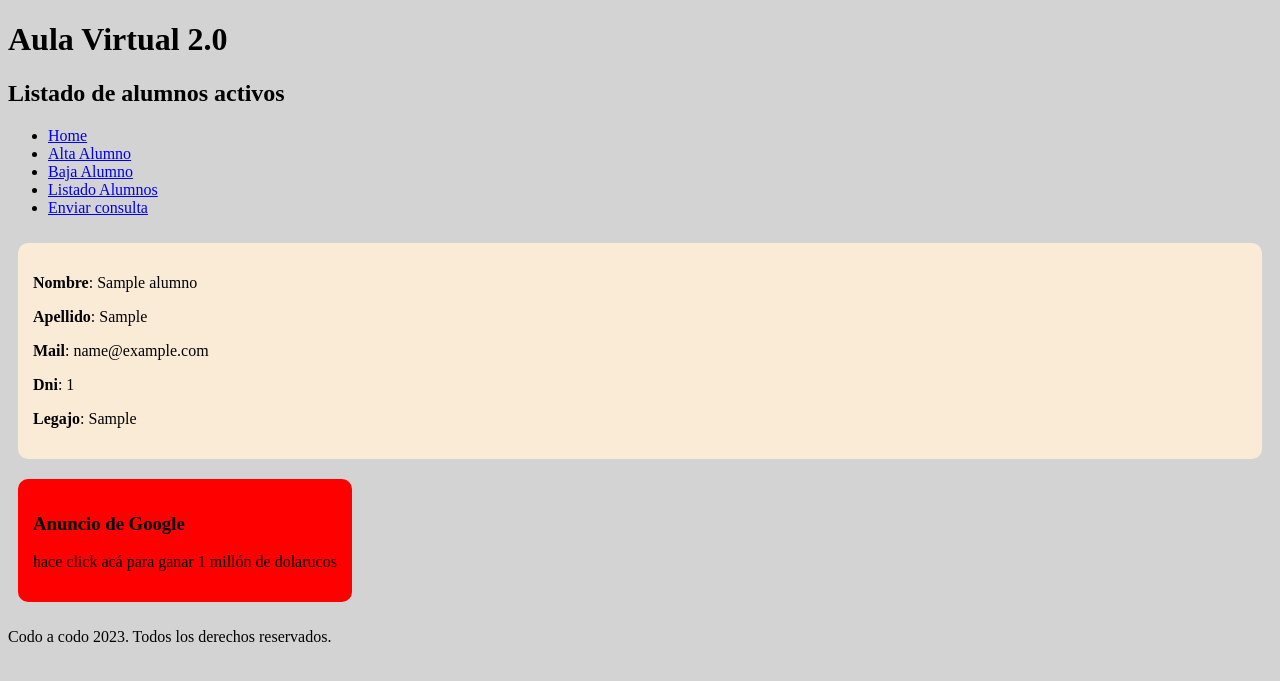
After one commit to LucianoPueyo/Codo-a-codo-Django-23317, a Django app: page /aula_virtual/listar_alumnos/ in a window 1280 px wide. The commit adds this page. Shown: the top 681 px of the page. Run offline with Django 4.2, Linux system fonts and the light colour scheme; tables that the repository leaves empty hold one stand-in row (values such as "Sample post").

Commit message:
Clase 23: Modelos 3 - CRUD

```diff
--- a/Django/codo_codo_2023/aula_virtual/forms.py
+++ b/Django/codo_codo_2023/aula_virtual/forms.py
@@ -1,5 +1,7 @@
+from typing import Any, Dict
 from django import forms
 from django.core.exceptions import ValidationError
+from .models import Alumno
 
 TYPE_CHOICES = [
     ("general", "General"),
@@ -21,15 +23,14 @@
     )
     apellido = forms.CharField(label="Apellido", required=True)
     mail = forms.EmailField(label="Email ", required=True)
+    dni = forms.IntegerField(label="Dni", required=True)
 
-    def clean_nombre(self):
-        pass
-        # Validación del campo Nombre
+    def clean(self):
+        mail = self.cleaned_data["mail"]
+        if Alumno.objects.filter(mail=mail).exists():
+            raise ValidationError("Ya hay un alumno inscripto con ese mail")
 
-        # Para mas detalle
-        # https://docs.djangoproject.com/en/4.2/ref/forms/validation/
-
-        # raise ValidationError("Validacion de nombre invalida")
+        return self.cleaned_data
 
 
 class EnviarConsultaForm(forms.Form):
--- a/Django/codo_codo_2023/aula_virtual/models.py
+++ b/Django/codo_codo_2023/aula_virtual/models.py
@@ -1,10 +1,22 @@
 from django.db import models
 
-class Alumno(models.Model):
+
+class Persona(models.Model):
     nombre = models.CharField(max_length=128, verbose_name="Nombre")
     apellido = models.CharField(max_length=128, verbose_name="Apellido")
     mail = models.EmailField(max_length=128, verbose_name="Email")
     dni = models.IntegerField(verbose_name="Dni", null=True)
+
+    class Meta:
+        abstract = True
+
+
+class Instructor(Persona):
+    cuit = models.CharField(max_length=100, verbose_name="Cuit", null=True)
+
+
+class Alumno(Persona):
+    legajo = models.CharField(max_length=100, verbose_name="Legajo", null=True)
 
 
 class DetalleAlumno(models.Model):
@@ -16,13 +28,6 @@
     alumno = models.OneToOneField(Alumno, on_delete=models.CASCADE, primary_key=True) # Uno a uno
 
 
-class Instructor(models.Model):
-    nombre = models.CharField(max_length=128, verbose_name="Nombre")
-    apellido = models.CharField(max_length=128, verbose_name="Apellido")
-    mail = models.EmailField(max_length=128, verbose_name="Email")
-    dni = models.IntegerField(verbose_name="Dni", null=True)
-
-
 class Curso(models.Model):
     comision = models.IntegerField(verbose_name="Número de comisión")
     instructor = models.ForeignKey(Instructor, on_delete=models.CASCADE) # Muchos a uno
--- /dev/null
+++ b/Django/codo_codo_2023/aula_virtual/static/aula_virtual/css/listar_alumnos.css
@@ -0,0 +1,18 @@
+.listado {
+    display: flex;
+    justify-content: center;
+    align-items: center;
+}
+
+article {
+    background-color: antiquewhite;
+    padding: 15px;
+    margin: 10px;
+    border-radius: 10px;
+
+    flex: 1;
+}
+
+article span.vacio {
+    color: red;
+}
--- a/Django/codo_codo_2023/aula_virtual/templates/aula_virtual/base.html
+++ b/Django/codo_codo_2023/aula_virtual/templates/aula_virtual/base.html
@@ -27,6 +27,7 @@
             <li><a href="{% url 'index' %}">Home</a></li>
             <li><a href="{% url 'alta_alumno' %}">Alta Alumno</a></li>
             <li><a href="{% url 'baja_alumno' %}">Baja Alumno</a></li>
+            <li><a href="{% url 'listar_alumnos' %}">Listado Alumnos</a></li>
             <li><a href="{% url 'enviar_consulta' %}">Enviar consulta</a></li>
         </ul>
     </nav>
--- /dev/null
+++ b/Django/codo_codo_2023/aula_virtual/templates/aula_virtual/listar_alumnos.html
@@ -0,0 +1,30 @@
+{% extends 'aula_virtual/base.html' %}
+{% load static %}
+
+{% block extra_css %}
+<link rel="stylesheet" href="{% static 'aula_virtual/css/listar_alumnos.css' %}">
+{% endblock %}
+
+{% block titulo %}Listado de Alumnos{% endblock %}
+
+{% block encabezado %}
+<h1>Aula Virtual 2.0</h1>
+<h2>Listado de alumnos activos</h2>
+{% endblock %}
+
+{% block contenido %}
+<section class="listado">
+    {% for alumno in listado_alumnos %}
+    <article>
+        <p><b>Nombre</b>: {{alumno.nombre}}</p>
+        <p><b>Apellido</b>: {{alumno.apellido}}</p>
+        <p><b>Mail</b>: {{alumno.mail}}</p>
+        <p><b>Dni</b>: {{alumno.dni}}</p>
+        <p><b>Legajo</b>: {% if alumno.legajo %} {{alumno.legajo}} {% else %} <span class="vacio">Sin legajo
+                cargado</span> {% endif %}</p>
+    </article>
+    {% empty %}
+    <article>No hay Alumnos cargados</article>
+    {% endfor %}
+</section>
+{% endblock %}
--- a/Django/codo_codo_2023/aula_virtual/urls.py
+++ b/Django/codo_codo_2023/aula_virtual/urls.py
@@ -7,6 +7,8 @@
     path('alta_alumno/', views.alta_alumno, name='alta_alumno'),
     path('baja_alumno/', views.baja_alumno, name='baja_alumno'),
 
+    path('listar_alumnos/', views.listar_alumnos, name='listar_alumnos'),
+
     path('alumnos/2023/', views.listar_alumnos_2023, name="listar_alumnos_2023"),
     re_path(r'^alumnos/(?P<year>[0-9]{4})/$', views.listar_alumnos_by_year, name="listar_alumnos_by_year"),
     re_path(r'^alumnos/(?P<year>[0-9]{4})/(?P<month>[0-9]{2})/$', views.listar_alumnos_by_year_month, name="listar_alumnos_by_year_month"),
--- a/Django/codo_codo_2023/aula_virtual/views.py
+++ b/Django/codo_codo_2023/aula_virtual/views.py
@@ -40,19 +40,29 @@
 
         # Validaciones
         if alta_alumno_form.is_valid():
-            print(
-                alta_alumno_form.cleaned_data['apellido'],
-                alta_alumno_form.cleaned_data['nombre'],
-                alta_alumno_form.cleaned_data['mail']
+
+            nombre = alta_alumno_form.cleaned_data["nombre"]
+            apellido = alta_alumno_form.cleaned_data["apellido"]
+            dni = alta_alumno_form.cleaned_data["dni"]
+            mail = alta_alumno_form.cleaned_data["mail"]
+
+            alumno_nuevo = Alumno(
+                nombre = nombre,
+                apellido = apellido,
+                mail = mail,
+                dni = dni,
+                legajo = str(dni) + nombre + apellido
             )
+
+            alumno_nuevo.save()
 
             messages.add_message(
                 request, messages.SUCCESS,
                 'Alumno dado de alta Correctamente',
-                extra_tags="clase_1 clase_2"
+                extra_tags="clase_1 clase_2 alert"
             )
 
-            return redirect("index")
+            return redirect("listar_alumnos")
 
         else:
             messages.add_message(request, messages.ERROR, 'Ocurrió un error')
@@ -67,6 +77,17 @@
 
 def baja_alumno(request):
     return HttpResponse("<h2>Baja de alumnos activos</h2>")
+
+
+def listar_alumnos(request):
+    context = {}
+
+    listado_alumnos = Alumno.objects.all().order_by("-dni")
+
+    context["listado_alumnos"] = listado_alumnos
+
+    return render(request, 'aula_virtual/listar_alumnos.html', context)
+
 
 def listar_alumnos_2023(request):
     return HttpResponse(
```
Also changed, not shown: Django/codo_codo_2023/aula_virtual/migrations/0004_alumno_legajo_instructor_cuit.py (added), 1 other file.
